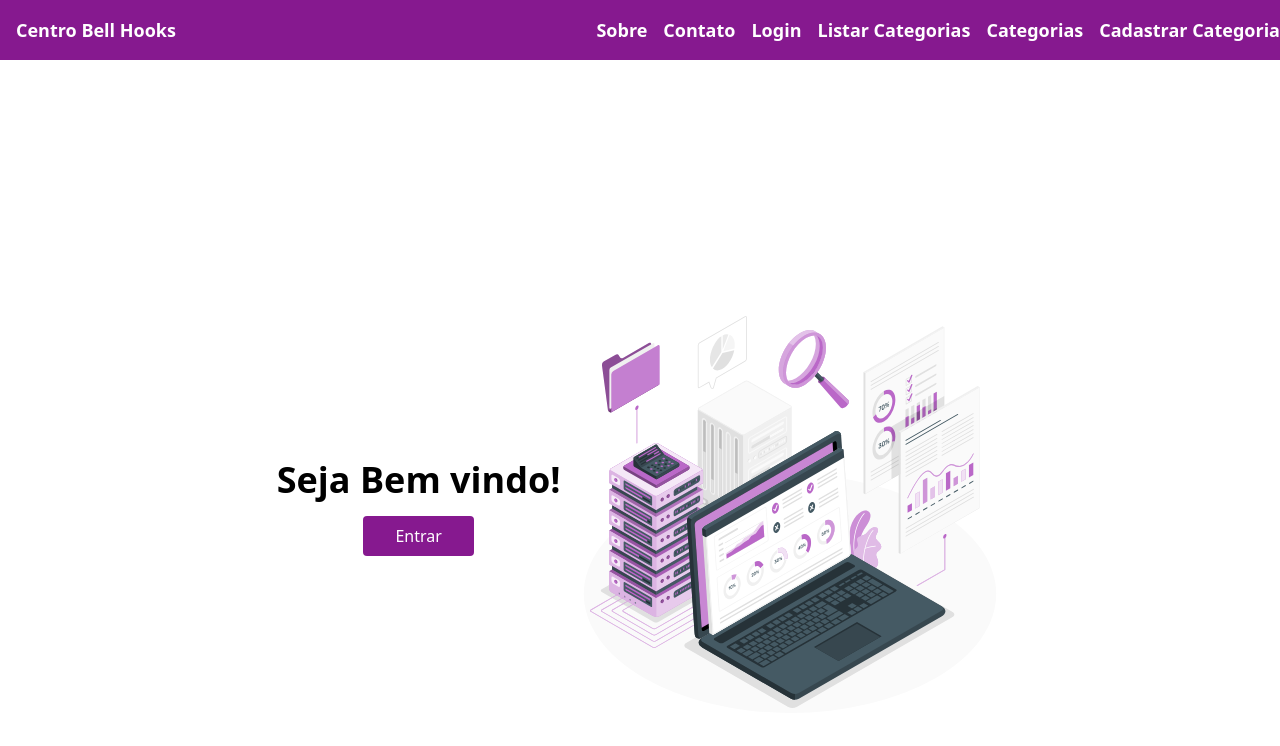
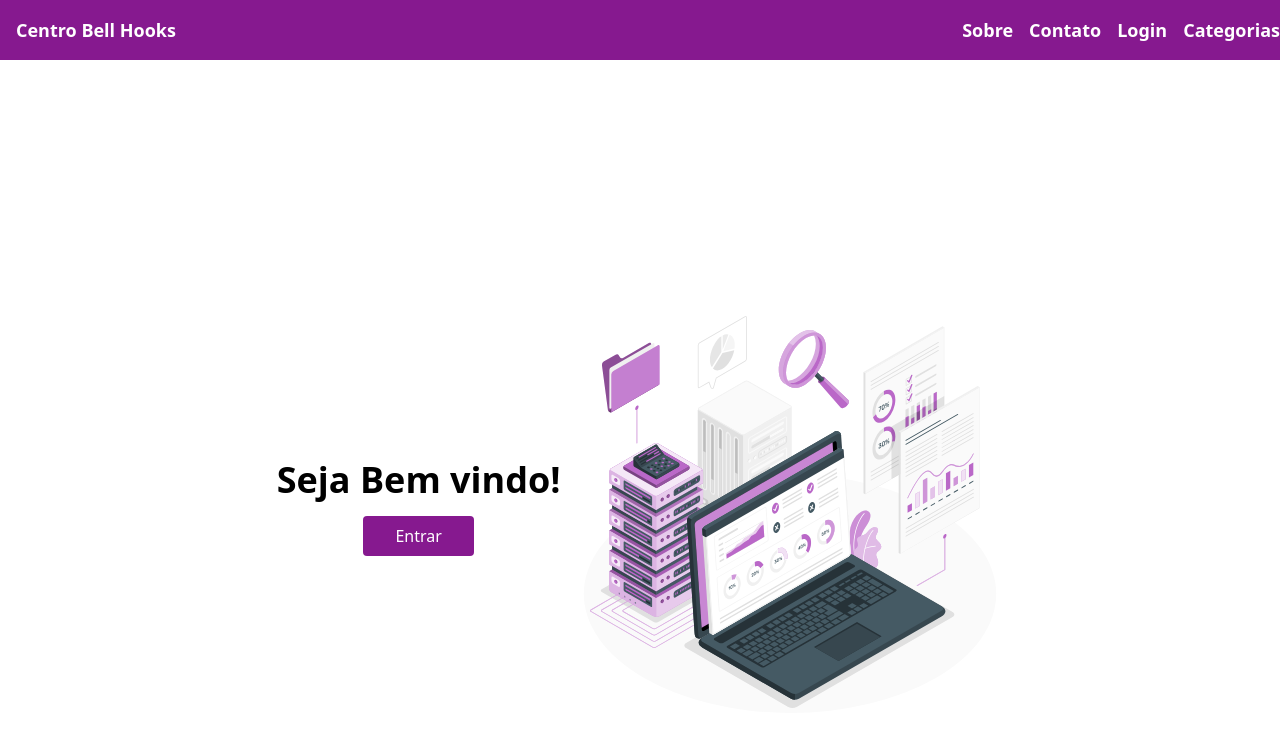
Before and after one commit to Centro-Bell-Hooks/frontend, a React (Vite) app: page / in a window 1280 px wide. Shown: the top 746 px of the page. Built offline with nearby package versions, Linux system fonts and the light colour scheme.

Commit message:
feat: ajuste das rotas no NavBar

```diff
--- a/src/App.tsx
+++ b/src/App.tsx
@@ -22,8 +22,8 @@ function App() {
                     <Route path={routes.login} element={<Login />} />
                     <Route path={routes.cadastro} element={<Cadastro />} />
                     <Route path={routes.categoria} element={<ListaCategoria />} />
-                    <Route path="/cadastroCategoria" element={<FormCategoria />} />
-                    <Route path="/editarCategoria/:id" element={<FormCategoria />} />
+                    <Route path={routes.cadastrarCategoria} element={<FormCategoria />} />
+                    <Route path={routes.editarCategoria} element={<FormCategoria />} />
                     <Route path={routes.deletarcategoria} element={<DeletarCategoria />} />
                 </Routes>
                 <Footer />
--- a/src/components/alert/Alert.tsx
+++ b/src/components/alert/Alert.tsx
@@ -1,5 +1,4 @@
 import { Slide, toast } from 'react-toastify'
-// import 'react-toastify/dist/ReactToastify.css'
 
 type AlertProps = {
     mensagem: string
--- a/src/components/navbar/Navbar.tsx
+++ b/src/components/navbar/Navbar.tsx
@@ -1,7 +1,19 @@
-import { Link } from 'react-router-dom'
+import { Link, useLocation } from 'react-router-dom'
+import { useContext } from 'react'
+
 import { routes } from '../../routes'
+import { AuthContext } from '../../contexts'
+import { Alert } from '../alert'
 
 export function Navbar() {
+    const { usuario, handleLogout } = useContext(AuthContext)
+    const location = useLocation()
+
+    function logout() {
+        handleLogout()
+        Alert({ mensagem: 'Usuário desconectado', tipo: 'info' })
+    }
+
     return (
         <div className="w-full bg-primaria text-white flex justify-center py-4">
             <div className="container flex justify-between text-lg">
@@ -10,19 +22,25 @@ export function Navbar() {
                 </Link>
 
                 <div className="flex gap-4">
-                    <div className="hover:underline font-bold">Sobre</div>
-                    <div className="hover:underline font-bold">Contato</div>
-                    <Link to={routes.login} className="hover:underline font-bold">
-                        Login
-                    </Link>
+                    {location.pathname === routes.homepage && (
+                        <>
+                            <div className="hover:underline font-bold">Sobre</div>
+                            <div className="hover:underline font-bold">Contato</div>
+                        </>
+                    )}
+
+                    {usuario.token == '' ? (
+                        <Link to={routes.login} className="hover:underline font-bold">
+                            Login
+                        </Link>
+                    ) : (
+                        <Link to={routes.homepage} className="hover:underline font-bold" onClick={logout}>
+                            Sair
+                        </Link>
+                    )}
+
                     <Link to={routes.categoria} className="hover:underline font-bold">
-                        Listar Categorias
-                    </Link>
-                    <Link to="/categorias" className="hover:underline font-bold">
                         Categorias
-                    </Link>
-                    <Link to="/cadastroCategoria" className="hover:underline font-bold">
-                        Cadastrar Categoria
                     </Link>
                 </div>
             </div>
--- a/src/routes/routes.ts
+++ b/src/routes/routes.ts
@@ -2,7 +2,9 @@ export const routes = {
     homepage: '/',
     login: '/login',
     cadastro: '/cadastro',
+
     categoria: '/categorias',
-    deletarcategoria: '/deletarCategoria/:id'
-
+    cadastrarCategoria: '/cadastrar-categoria',
+    editarCategoria: '/editar-categoria/:id',
+    deletarcategoria: '/deletar-categoria/:id',
 }
```
